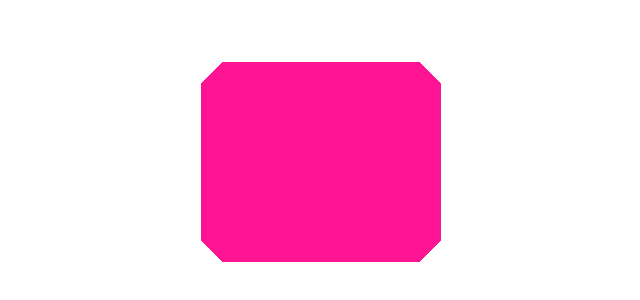
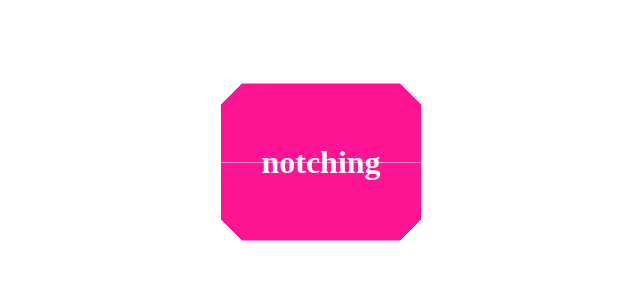
Before and after one commit to gitFuns/practiceDemos, a plain HTML site: page css secret/demos/切角.html in a window 1280 px wide. Shown: the part 238-538 px from the top of the page, without its empty margins (319-959 px from the left). Drawn offline with Linux system fonts and the light colour scheme.

Commit message:
郭永峰 React

```diff
--- a/css secret/demos/切角.html
+++ b/css secret/demos/切角.html
@@ -6,27 +6,33 @@
     <style type="text/css">
         .notching {
             position: absolute;
-            top: 50%;
+            top:50%;
             left: 50%;
-            transform: translate(-50%, -50%);
-            width: 200px;
-            padding: 100px 20px;
+            transform:translate(-50%,-50%);
+            width: 160px;
+            padding: 60px 20px;
             text-align: center;
-            color: #fff;
+            color: white;
             font-size: 200%;
+            font-weight: 700;
         }
 
-        .notching {
-            background: linear-gradient(135deg, transparent 15px, deeppink 0) top left,
-                        linear-gradient(-135deg, transparent 15px, deeppink 0) top right,
-                        linear-gradient(-45deg, transparent 15px, deeppink 0) bottom right,
-                        linear-gradient(45deg, transparent 15px, deeppink 0) bottom left;
+        .notching{
+            background:
+            linear-gradient(135deg, transparent 15px, deeppink 0)
+            top left,
+            linear-gradient(-135deg, transparent 15px, deeppink 0)
+            top right,
+            linear-gradient(-45deg, transparent 15px, deeppink 0)
+            bottom right,
+            linear-gradient(45deg, transparent 15px, deeppink 0)
+            bottom left;
             background-size: 50% 50%;
             background-repeat: no-repeat;
         }
     </style>
 </head>
 <body>
-    <div class="notching"></div>
+    <div class="notching">notching</div>
 </body>
 </html>
```
